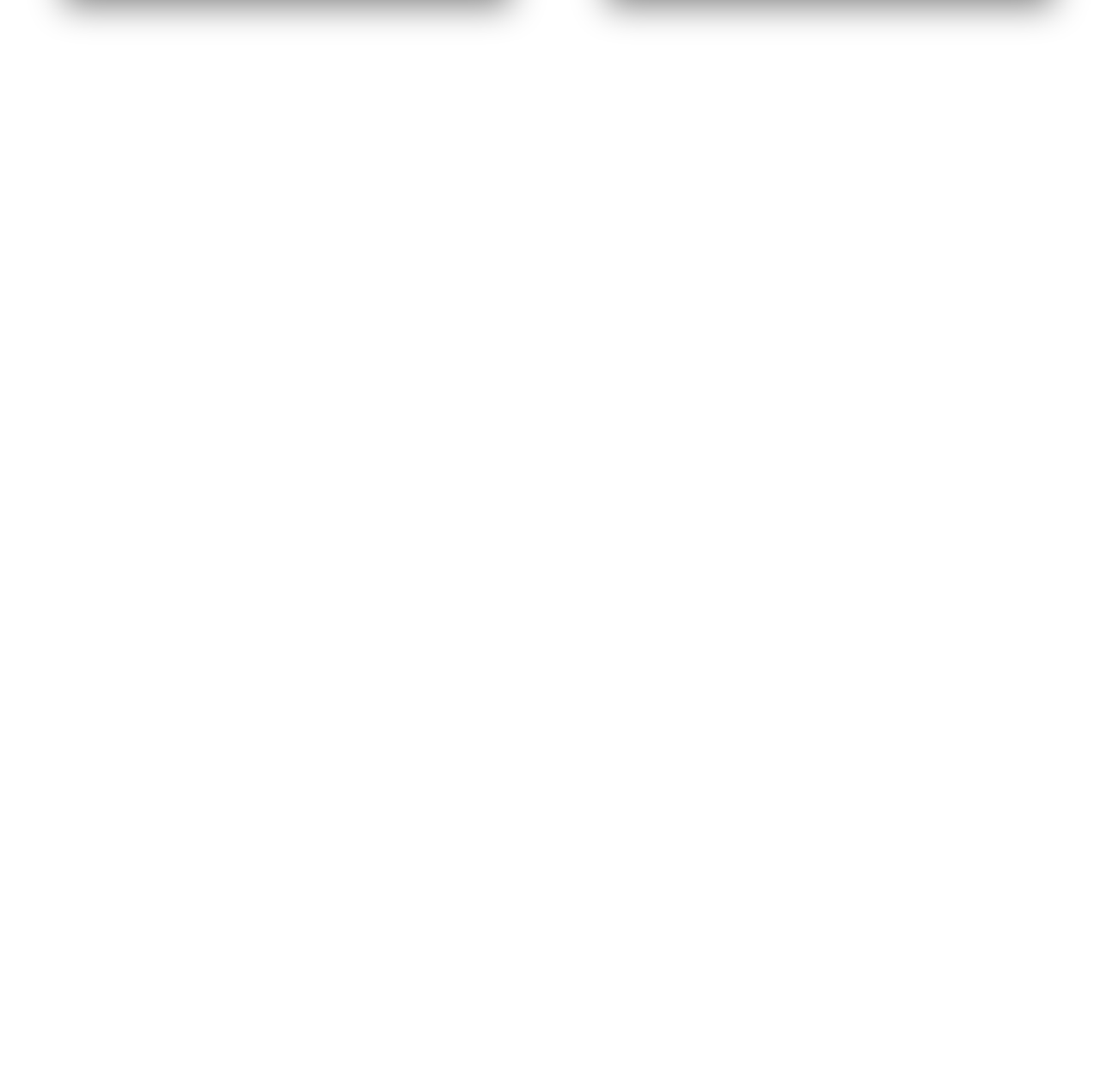
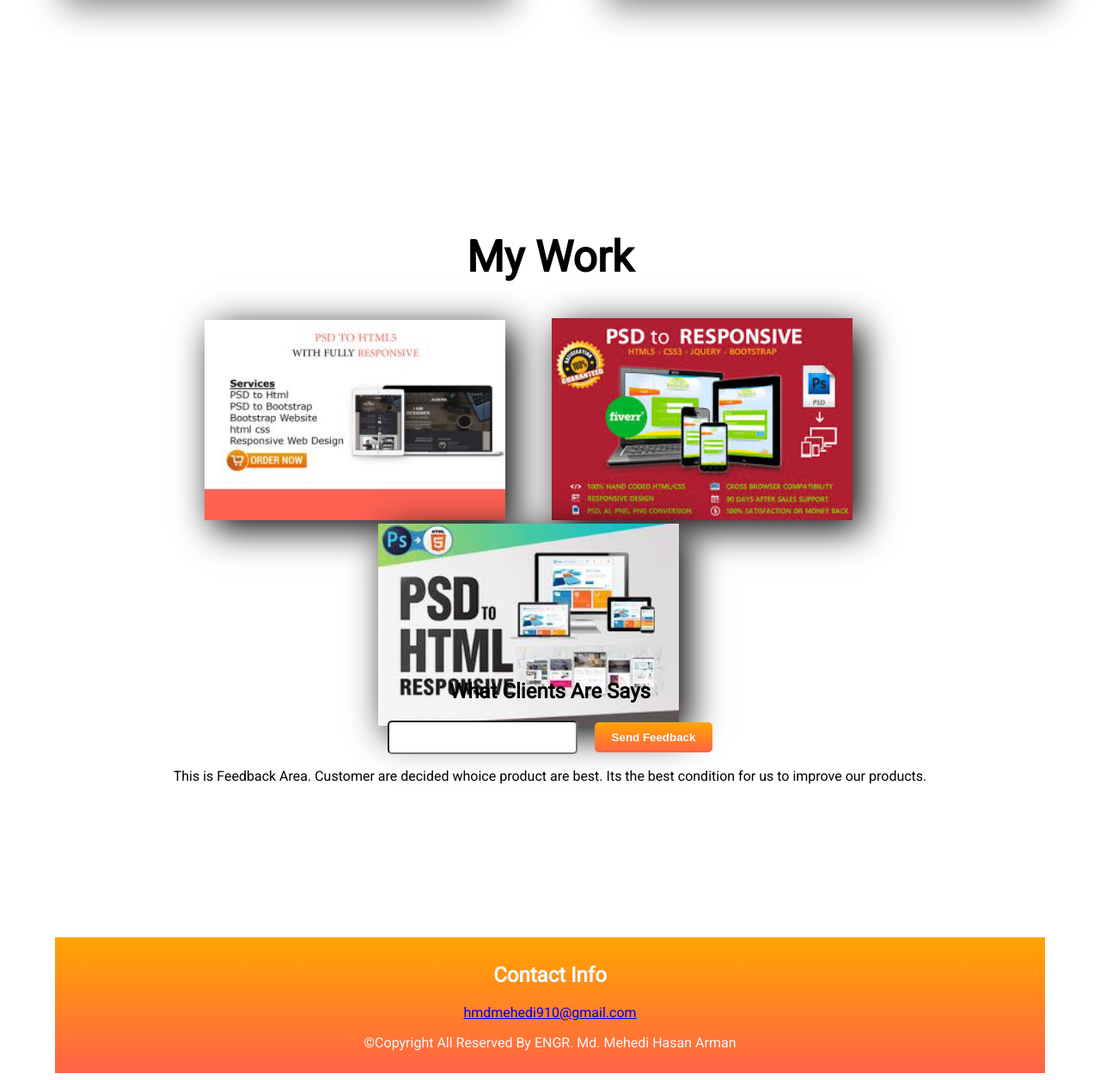
Before and after one commit to mehedihasan910/portfolio1, a plain HTML site: page index.html in a window 1280 px wide. Shown: the part 1499-2755 px from the top of the page at 86% size. Before the commit the page ends 1736 px from the top, so only its background shows below. Drawn offline with Linux system fonts and the light colour scheme.

Commit message:
complete

```diff
--- a/index.html
+++ b/index.html
@@ -59,6 +59,29 @@
             </P>
         </div>
     </section>
+    <section class="Work">
+        <h1>My Work</h1>
+
+        <img src="images/gig2.jpg" alt="">
+        <img src="images/i.jpg" alt="">
+        <img src="images/k.jpg" alt="">
+
+    </section>
+    <section class="Feedback">
+        <h1>What Clients Are Says</h1>
+        <input type="text"><button>Send Feedback</button>
+        <p>This is Feedback Area. Customer are decided whoice product are best.
+            Its the best condition for us to improve our products.
+        </p>
+
+    </section>
+
+
+    <section class="footer">
+        <h1>Contact Info</h1>
+        <a href="Gmail">hmdmehedi910@gmail.com</a>
+        <p>&copy;Copyright All Reserved By ENGR. Md. Mehedi Hasan Arman </p>
+    </section>
 
 
 </body>
--- a/style.css
+++ b/style.css
@@ -80,3 +80,45 @@ text-align: justify;
   border-radius: 5px;
   height: 300px;
 }
+
+
+/*My work area*/
+.Work{
+  text-align: center;
+  height: 500px;
+}
+.Work h1{
+  font-size: 50px;
+}
+.Work img{
+  margin-right: 50px;
+  box-shadow: 10px 10px 40px;
+  width: 350px;
+}
+
+
+/*Feedback Area*/
+.Feedback{
+  text-align: center;
+  height: 300px;
+}
+.Feedback button{
+  text-decoration: none;
+background-image: linear-gradient(orange,tomato);
+padding: 10px 20px;
+color: aliceblue;
+border-radius: 5px;
+font-weight: 700;
+border: oldlace;
+}
+.Feedback input{
+  padding: 10px 20px;
+  border-radius: 5px;
+  margin-right: 20px;
+}
+.footer{
+  text-align: center;
+  background-image: linear-gradient(orange,tomato);
+  color: aliceblue;
+  padding: 10px 10px;
+}
```
